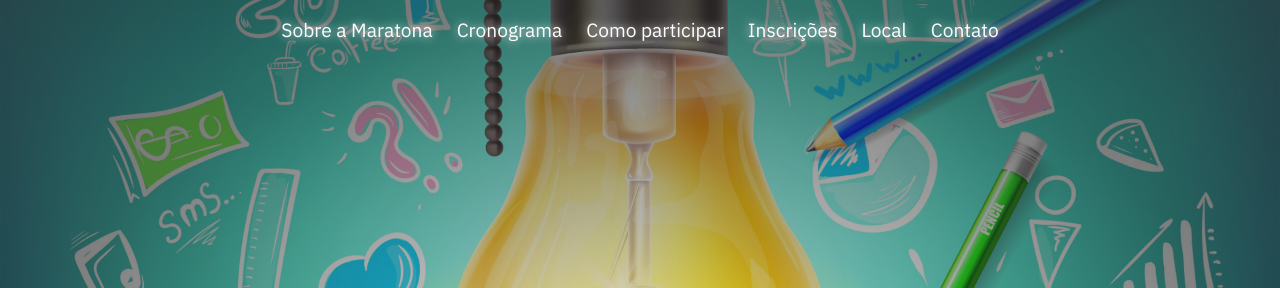
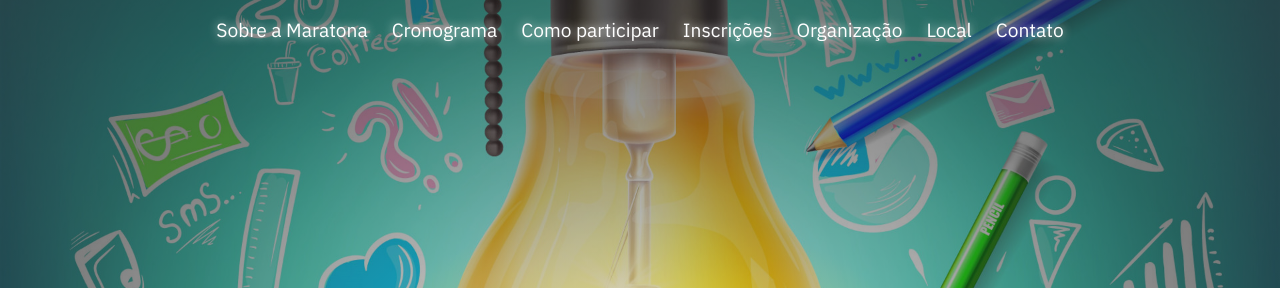
Before and after one commit to EddyPBR/ewIFPB, a website: page index.html in a window 1280 px wide. Shown: the top 288 px of the page. Drawn offline with Linux system fonts and the light colour scheme; files whose address does not match are found by name.

Commit message:
added on navbar the link to 'organization'.

```diff
--- a/index.html
+++ b/index.html
@@ -64,6 +64,11 @@
                   <li>
                     <a class="navbar-item nav-link-transparent has-text-centered" href="#ticket">
                       <span class="nav-link">Inscrições</span>
+                    </a>
+                  </li>
+                  <li>
+                    <a class="navbar-item nav-link-transparent has-text-centered" href="#organization">
+                      <span class="nav-link">Organização</span>
                     </a>
                   </li>
                   <li>
```
